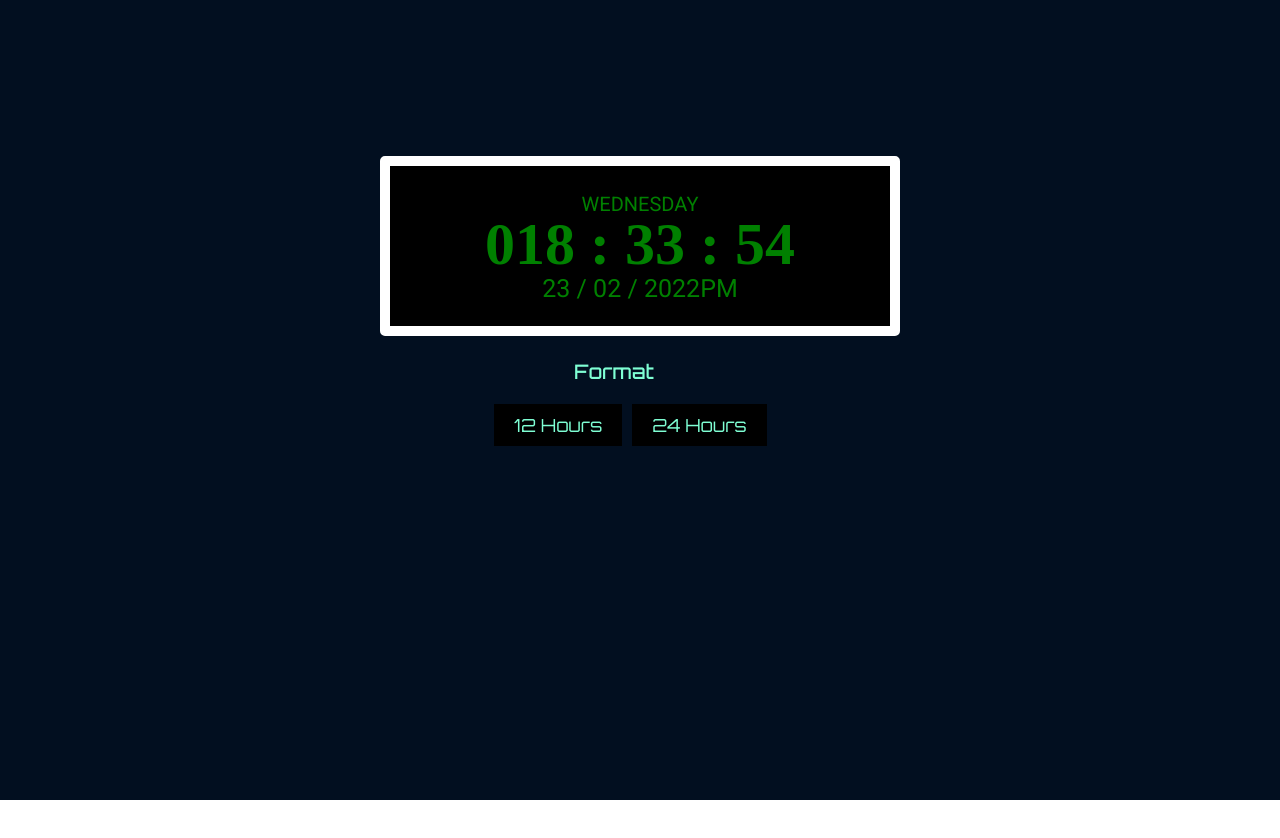
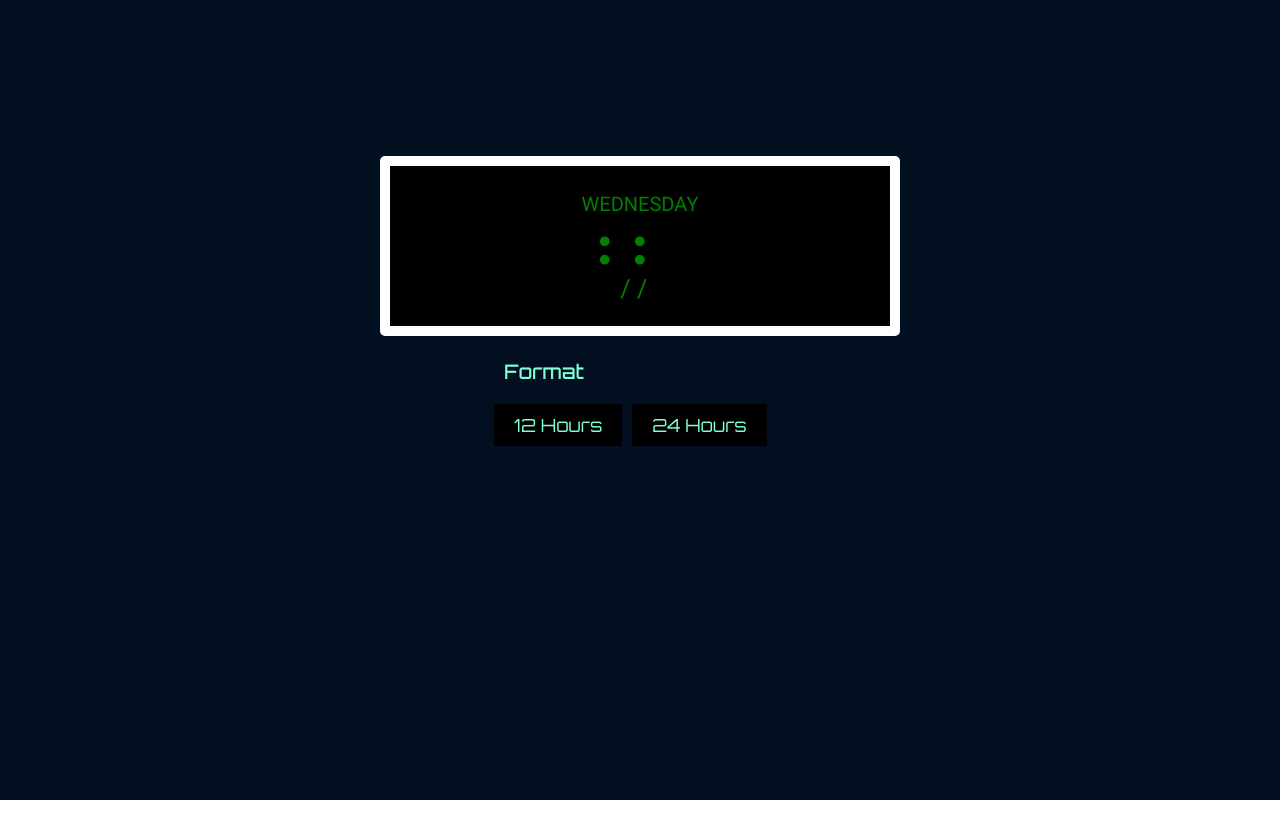
Before and after one commit to NOMI2508/DigitalClock, an Angular app: page / in a window 1280 px wide. Shown: the top 838 px of the page. Built offline with nearby package versions, Linux system fonts and the light colour scheme.

Commit message:
conversion completed

```diff
--- a/src/app/digi-clock/digi-clock.component.css
+++ b/src/app/digi-clock/digi-clock.component.css
@@ -6,8 +6,10 @@
   align-items: center;
   height: 100vh;
   width: 100vw;
-  background-color: rgb(2, 15, 32);
+background-color: rgb(2, 15, 32);
+
 }
+
 
 .digitalClock {
   position: relative;
@@ -78,7 +80,14 @@ button:hover {
 }
 h2 {
   font-family: "orbitron";
-  margin-left: 90px;
+  margin-left: 20px;
   background-color: rgb(2, 15, 32);
   color: aquamarine;
 }
+
+
+.ampm{
+  font-size: 18px;
+  margin-top: 10px;
+  margin-left: 20px;
+}
--- a/src/app/digi-clock/digi-clock.component.html
+++ b/src/app/digi-clock/digi-clock.component.html
@@ -8,9 +8,8 @@
 </head>
 <body>
 
-<section>
+<section id="dashboard">
 <div class="digitalClock">
-
   <div class="dayTitle">
     {{ day }}
   </div>
@@ -18,21 +17,19 @@
     <div>{{ hour }} :&nbsp;</div>
     <div>{{ minute }} :&nbsp;</div>
     <div>{{ second }} </div>
-
+    <div class="ampm">{{ampm }}</div>
   </div>
   <div class="date">
     <div>{{ Date }} /&nbsp;</div>
     <div>{{ month }} /&nbsp;</div>
-    <div>{{ year }}</div>
-    <div>{{ampm }}</div>
+    <div>{{ year }}&nbsp;</div>
   </div>
-
 </div>
 
 <div class="formate">
   <h2>Format</h2>
-  <button onclick="commonTime()">12 Hours</button>
-  <button onclick="miltaryTime()">24 Hours</button>
+  <button (click)="commonTime()">12 Hours</button>
+  <button (click)="miltaryTime()">24 Hours</button>
 </div>
 </section>
 
--- a/src/app/digi-clock/digi-clock.component.ts
+++ b/src/app/digi-clock/digi-clock.component.ts
@@ -26,26 +26,45 @@ export class DigiClockComponent implements OnInit {
   public Date: any;
   public month: any;
   public year: any;
-
+  time: any;
+  twentyValue: boolean = false
+  twelveValue:boolean = false
   constructor() {}
 
   ngOnInit(): void {
-    setInterval(() => {
-      const date = new Date();
-      this.miltaryTime(date);
-      this.commonTime(date);
-      //this.formateChange
-    }, 1000); // this will call the updateDate method in each second
+
+
+    setInterval(() =>{
+
+      //this.miltaryTime();
+      if(this.twentyValue == true){
+        this.miltaryTime();
+      }
+      if(this.twelveValue == true){
+        this.commonTime()
+      }
+    }, 1000)
+
+
+
+
 
     this.day = this.daysArray[this.date.getDay()];
     // getDay() returnsthe day in integer formate,from 0 to 6 then takes the corresponding number from the array
   }
 
-  private miltaryTime(date: Date) {
+  public commonTime() {
+    this.twelveValue = true;
+    this.twentyValue = false
+    const date = new Date();
+
     const hours = date.getHours(); //get the hours from the Date
+    this.ampm = hours >= 12 ? 'PM' : 'AM'; // ternry condition which check that time is greater than 12 then condition true hour becoome (PM)
+    this.hour = hours % 12;
 
-
-    this.hour = this.hour < 10 ? '0' + hours : hours; // if the hour is single digit, then add 0 to the hour
+    this.hour = this.hour ? this.hour : 12;
+    this.hour = this.hour < 10 ? '0' + this.hour : this.hour.toString();
+    // if the hour is single digit, then add 0 to the hour
 
     const minutes = date.getMinutes(); //get the minutes from the Date
     this.minute = minutes < 10 ? '0' + minutes : minutes.toString();
@@ -60,36 +79,36 @@ export class DigiClockComponent implements OnInit {
     const month = date.getMonth() + 1; // get the month from the date
     this.month = month < 10 ? '0' + month : month.toString();
 
+    this.time = hours + ' ' + minutes + ' ' + second;
     this.year = date.getFullYear();
   }
 
+  public miltaryTime() {
+    this.twentyValue = true;
+    this.twelveValue = false
+    const date = new Date();
+    this. hour = date.getHours(); //get the hours from the Date
 
-  private commonTime(date: Date) {
+    //this.hour = this.hour < 10 ? '0' + hours : hours; // if the hour is single digit, then add 0 to the hour
 
-      const hours = date.getHours(); //get the hours from the Date
+    // this.hour=this.hour> 12 ?hours%12:hours; // if time is greater than 12 then take modulus and remaing answe will be in 12 hour formate
+    //this.hour = this.hour < 10 ? '0' + hours : hours; // if the hour is single digit, then add 0 to the hour
 
-
-      this.ampm = hours >= 12 ? 'PM' : 'AM'; // ternry condition which check that time is greater than 12 then condition true hour becoome (PM)
-      this.hour=this.hour> 12 ?hours%12:hours; // if time is greater than 12 then take modulus and remaing answe will be in 12 hour formate
-      this.hour = this.hour < 10 ? '0' + hours : hours; // if the hour is single digit, then add 0 to the hour
-
-    const minutes = date.getMinutes(); //get the minutes from the Date
-    this.minute = minutes < 10 ? '0' + minutes : minutes.toString();
+    this.minute = date.getMinutes(); //get the minutes from the Date
+    // this.minute = minutes < 10 ? '0' + minutes : minutes.toString();
 
     const second = date.getSeconds(); //get the seconds from the Date
     this.second = second < 10 ? '0' + second : second.toString();
 
-    const days = date.getDate(); // get the month from the date
+    this.Date = date.getDate(); // get the month from the date
 
-    this.Date = days < 10 ? '0' + days : days.toString();
+    //this.Date = days < 10 ? '0' + Date : Date.toString();
 
     const month = date.getMonth() + 1; // get the month from the date
     this.month = month < 10 ? '0' + month : month.toString();
 
     this.year = date.getFullYear();
   }
+}
 
-
-  }
-
-  //document.getElementById('digitalTime').innerHTML =
+//document.getElementById('digitalTime').innerHTML =
```
